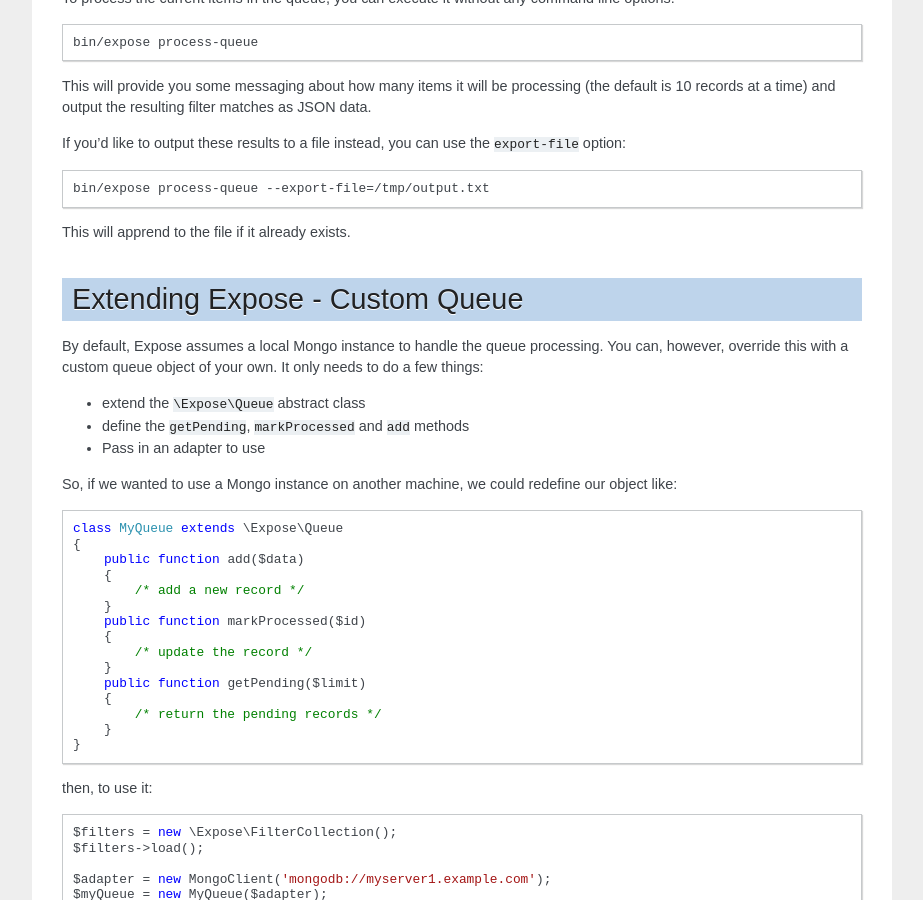
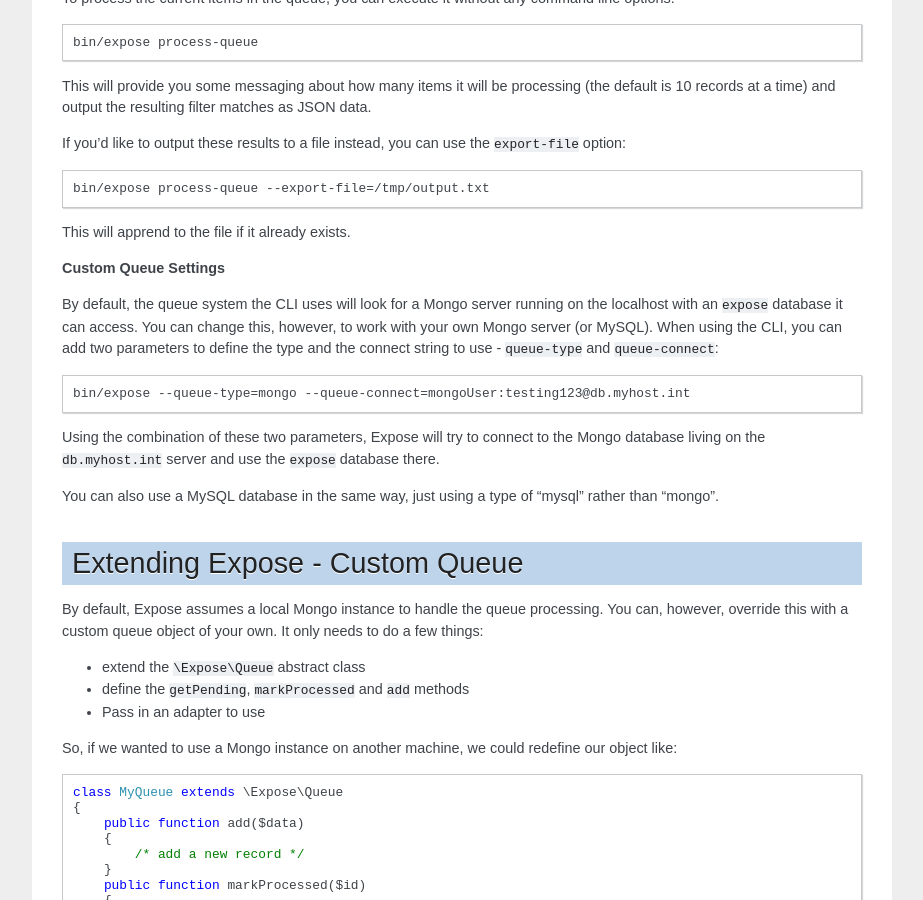
Before and after one commit to enygma/expose, a Sphinx documentation site: the page built from docs/index.rst, in a window 1280 px wide and 900 px high, scrolled down 3467 px. Shown: the whole window, without its empty margins (198-1121 px from the left). Built offline with Sphinx 7.4.7, drawn with Linux system fonts in a browser that asks for light colours.

Commit message:
adding documentation about the new queue-* CLI command calls

```diff
--- a/docs/index.rst
+++ b/docs/index.rst
@@ -204,6 +204,18 @@
 
 This will apprend to the file if it already exists.
 
+**Custom Queue Settings**
+
+By default, the queue system the CLI uses will look for a Mongo server running on the localhost with an ``expose`` database it can access. You can change this, however, to work with your own Mongo server (or MySQL). When using the CLI, you can add two parameters to define the type and the connect string to use - ``queue-type`` and ``queue-connect``:
+
+.. code-block:: sh
+
+    bin/expose --queue-type=mongo --queue-connect=mongoUser:testing123@db.myhost.int
+
+Using the combination of these two parameters, Expose will try to connect to the Mongo database living on the ``db.myhost.int`` server and use the ``expose`` database there.
+
+You can also use a MySQL database in the same way, just using a type of "mysql" rather than "mongo".
+
 Extending Expose - Custom Queue
 ==========================================
 
```
